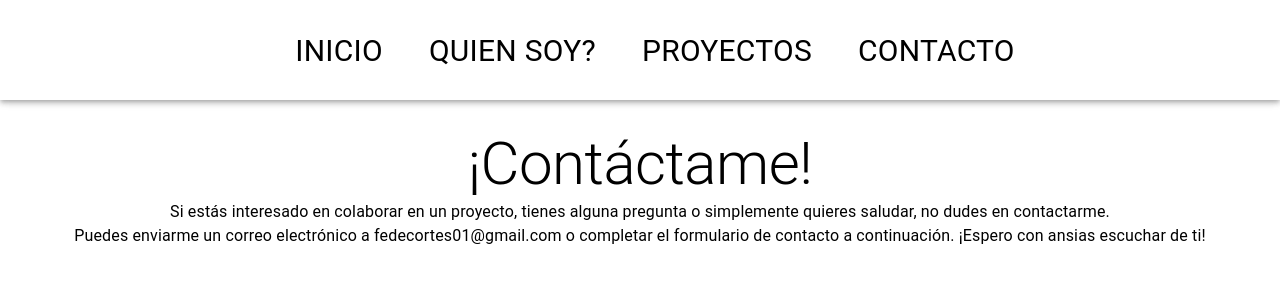
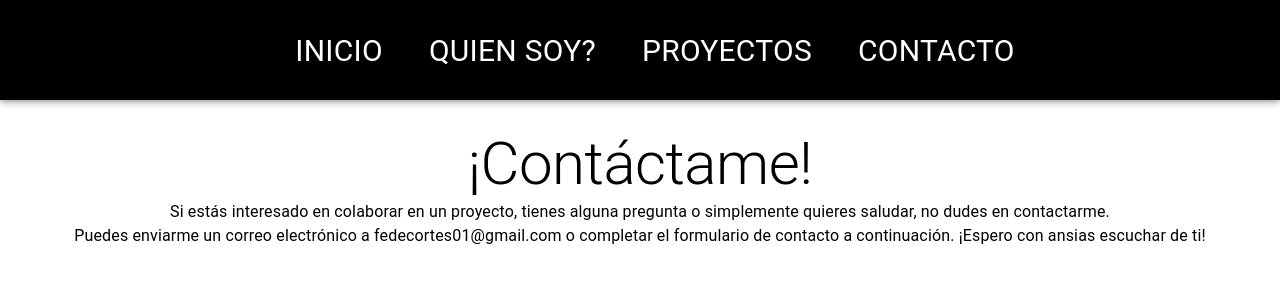
Before and after one commit to FedeCortes/Portafolio, a React (Vite) app: page /Contacto in a window 1280 px wide. Shown: the top 300 px of the page. Built offline with nearby package versions, Linux system fonts and the light colour scheme.

Commit message:
Cambio de color del navbar

```diff
--- a/src/assets/components/Navbar.jsx
+++ b/src/assets/components/Navbar.jsx
@@ -10,7 +10,7 @@ const NavBar = ({ navLinks }) => {
 
   return (
     <>
-      <AppBar sx={{ height: '100px', alignItems:'center', justifyContent:'center', backgroundColor:"transparent" }}>
+      <AppBar sx={{ height: '100px', alignItems:'center', justifyContent:'center', backgroundColor:"black"}}>
         <Toolbar>
           <IconButton
             color="inherit"
@@ -18,13 +18,13 @@ const NavBar = ({ navLinks }) => {
             onClick={() => setOpen(true)}
             sx={{ display: { xs: 'flex', sm: 'none' } }}
           >
-            <MenuIcon sx={{color:"black"}}/>
+            <MenuIcon sx={{color:"white"}}/>
           </IconButton>
 
           <Box sx={{ display: { xs: 'none', sm: 'block' }, '& > * + *': { marginLeft: '20px' },  }}>
             {navLinks.map((item) => (
               <Button color="inherit" key={item.title} component={NavLink} to={item.path} sx={{marginLeft:'30px'}}>
-              <Typography sx={{ fontSize: '30px', color:"black" }}>  {item.title}</Typography>
+              <Typography sx={{ fontSize: '30px', color:"white" }}>  {item.title}</Typography>
               </Button>
             ))}
           </Box>
```
